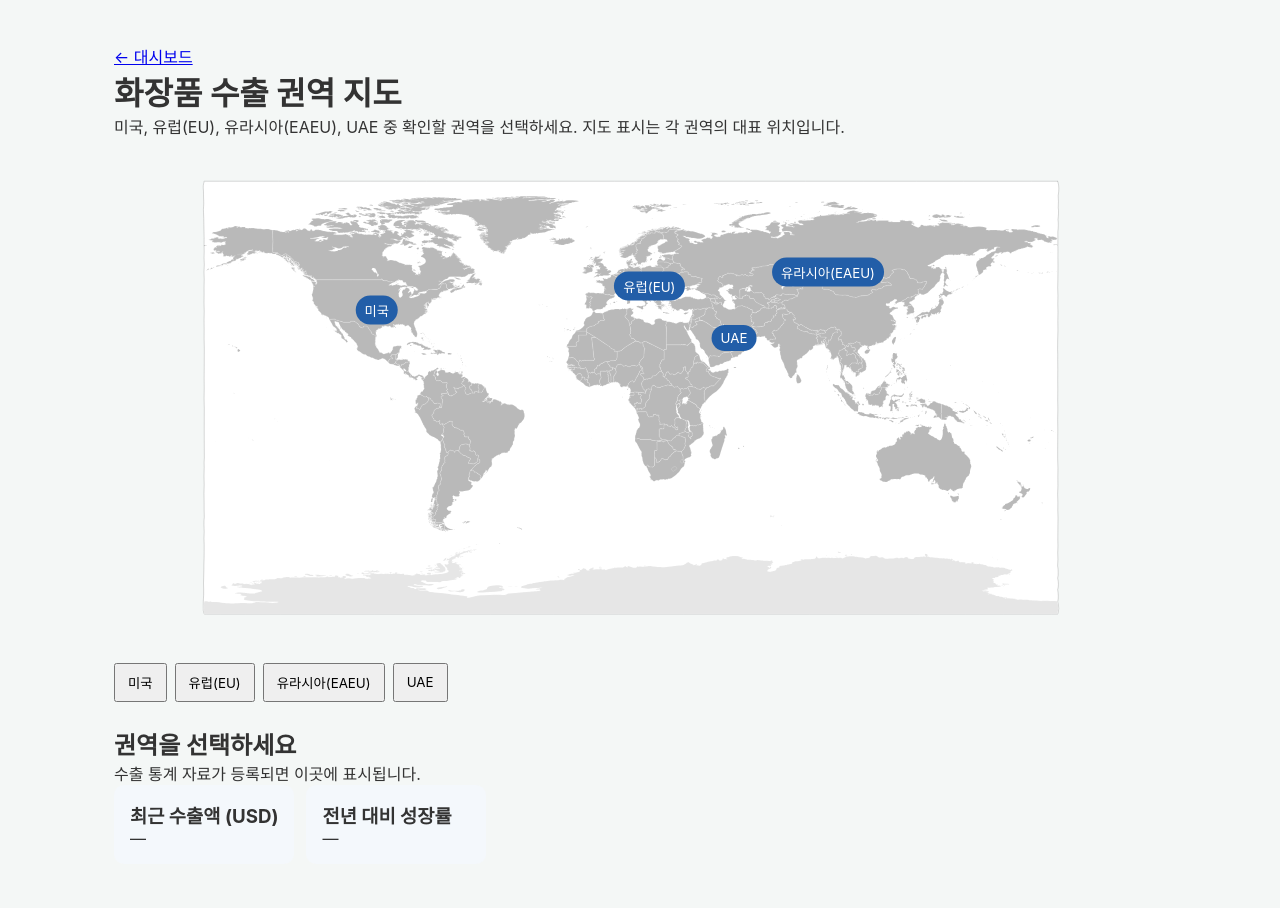
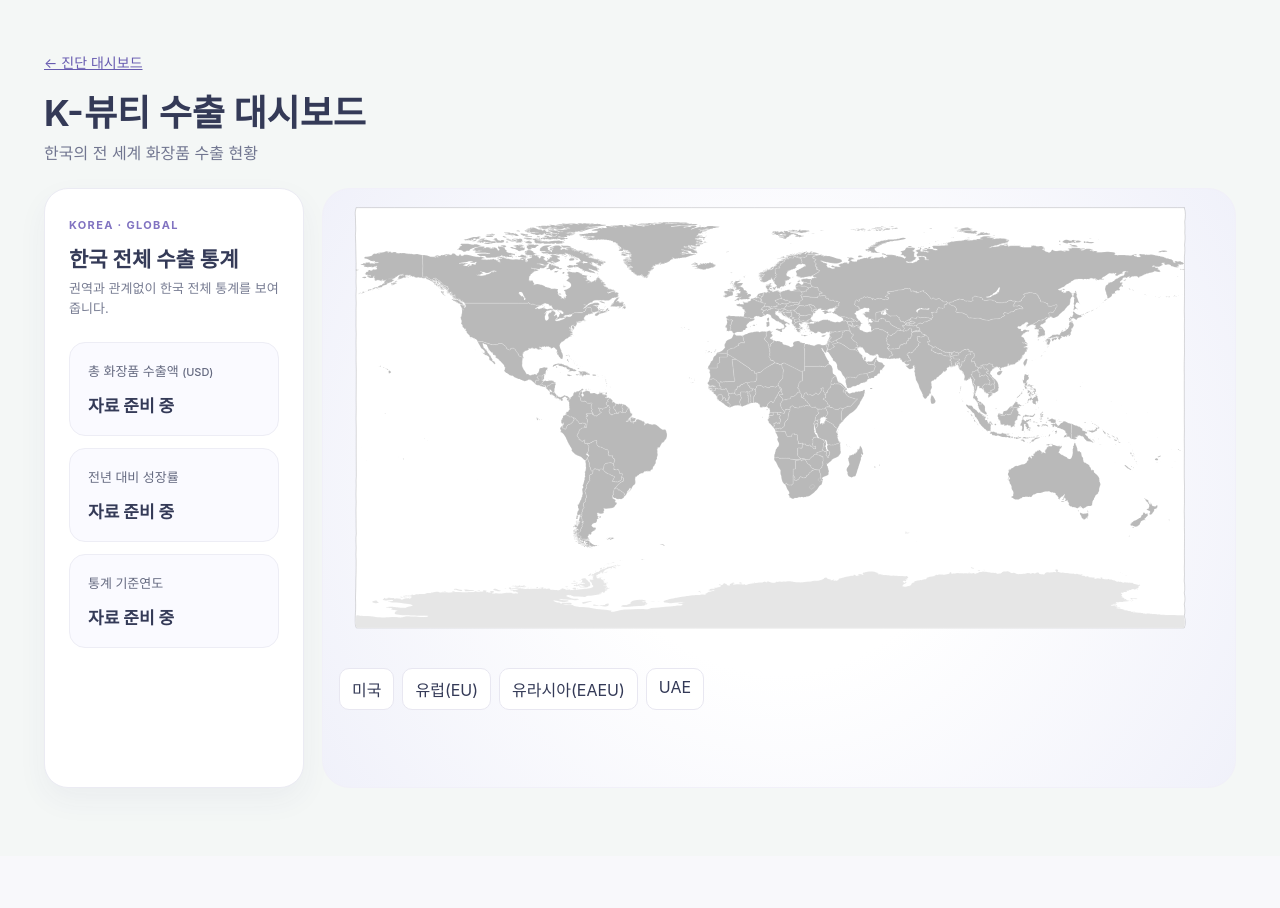
Before and after one commit to kijoojootopia/junior, a Flask app: page /export in a window 1280 px wide. After the commit the page ends 788 px from the top, so only its background shows below. Run offline with Flask 3, Linux system fonts and the light colour scheme.

Commit message:
09/25 codex revised

```diff
--- a/app.py
+++ b/app.py
@@ -1,6 +1,6 @@
 import os
 import json
-from flask import Flask, render_template, request, jsonify
+from flask import Flask, render_template, request, jsonify, redirect, url_for
 from dotenv import load_dotenv
 
 # .env 환경변수 로드
@@ -14,8 +14,14 @@ app = Flask(__name__)
 app.register_blueprint(export_bp)
 app.config['UPLOAD_FOLDER'] = 'uploads'
 
-# 메인 페이지 라우터
+# 첫 접속은 수출 권역 지도로 이동
 @app.route('/')
+def home():
+    return redirect(url_for('export.dashboard'))
+
+
+# 진단 대시보드 라우터
+@app.route('/dashboard')
 def index():
     rates = get_current_exchange_rates()
     pipeline_data = {}
--- a/static/css/export_dashboard.css
+++ b/static/css/export_dashboard.css
@@ -1,15 +1,30 @@
-.export-dashboard { max-width: 1100px; margin: 0 auto; padding: 24px; }
-.export-map { position: relative; max-width: 940px; margin: 24px auto; }
-.export-map img { display: block; width: 100%; height: auto; }
-.map-pin { position: absolute; left: var(--x); top: var(--y); transform: translate(-50%, -50%); border: 0; border-radius: 18px; padding: 5px 9px; background: #225ea8; color: white; cursor: pointer; }
-.map-pin:hover, .map-pin[aria-pressed="true"] { background: #143d70; }
-.map-pin:focus-visible, .country-list button:focus-visible { outline: 3px solid #f0a500; outline-offset: 2px; }
-.country-list { display: flex; flex-wrap: wrap; gap: 8px; }
-.country-list button { padding: 8px 12px; cursor: pointer; }
-.country-list button[aria-pressed="true"] { font-weight: bold; border-color: #225ea8; }
-.export-results { margin-top: 24px; }
-.export-cards { display: flex; flex-wrap: wrap; gap: 12px; }
-.export-cards > div { min-width: 180px; padding: 16px; background: #f4f8fc; border-radius: 10px; }
-.trade-chart-row { display: grid; grid-template-columns: 4em minmax(100px, 1fr) 10em; gap: 12px; align-items: center; margin: 8px 0; }
-.trade-chart-row meter { width: 100%; height: 22px; }
-@media (max-width: 600px) { .map-pin { font-size: 10px; padding: 3px; } .trade-chart-row { grid-template-columns: 3em 1fr; } .trade-chart-row span:last-child { grid-column: 2; } }
+.export-dashboard { max-width: 1440px; margin: 0 auto; padding: 32px 24px 48px; color: #343a57; }
+.export-header { margin-bottom: 24px; }
+.export-header a { color: #675bb0; font-size: 14px; }
+.export-header h1 { margin: 12px 0 4px; font-size: clamp(26px, 3vw, 36px); }
+.export-header p { margin: 0; color: #717690; }
+.export-layout { display: grid; grid-template-columns: 260px minmax(0, 1fr); gap: 18px; align-items: stretch; }
+.export-overview { padding: 24px; border: 1px solid #ebebf3; border-radius: 24px; background: #fff; box-shadow: 0 12px 30px #4042770d; }
+.export-eyebrow { color: #8173c1; font-size: 11px; font-weight: 700; letter-spacing: .12em; }
+.export-overview h2 { margin: 10px 0 6px; font-size: 21px; }
+.export-overview > p { margin: 0 0 24px; color: #777c92; font-size: 13px; line-height: 1.5; }
+.export-stat { margin-top: 12px; padding: 18px; border: 1px solid #ededf5; border-radius: 16px; background: #fafaff; }
+.export-stat h3 { margin: 0 0 12px; color: #656a80; font-size: 13px; font-weight: 500; }
+.export-stat h3 small { font-size: 11px; }
+.export-stat p { margin: 0; color: #343a57; font-size: 17px; font-weight: 700; }
+.export-map { position: relative; min-width: 0; min-height: 600px; overflow: hidden; border: 1px solid #f1f0f9; border-radius: 28px; background: radial-gradient(circle, #fff 34%, #f0f1fa 100%); }
+#export-globe { width: 100%; height: 600px; }
+#export-globe:not(.is-ready) { position: absolute; inset: 0; opacity: 0; pointer-events: none; }
+#export-map-fallback { display: block; width: 100%; height: auto; }
+#export-globe.is-ready + #export-map-fallback { display: none; }
+.export-fallback { display: flex; flex-wrap: wrap; gap: 8px; padding: 16px; }
+.export-fallback a { padding: 8px 12px; border: 1px solid #e8e7f1; border-radius: 10px; background: #fff; color: #343a57; text-decoration: none; }
+#export-globe.is-ready ~ .export-fallback { display: none; }
+.globe-marker { display: flex; flex-direction: column; align-items: center; width: 46px; height: 64px; padding: 0; background: transparent; pointer-events: auto; }
+.globe-marker__tile { position: relative; display: grid; place-items: center; width: 40px; height: 42px; border: 5px solid #fff; border-radius: 11px; background: #2bc875; color: #fff; box-shadow: 0 3px 10px #50507840; }
+.globe-marker__tile::after { position: absolute; bottom: -8px; width: 9px; height: 9px; background: #fff; content: ""; transform: rotate(45deg); }
+.globe-marker__tile svg { z-index: 1; width: 23px; height: 23px; }
+.globe-marker__ring { width: 15px; height: 15px; margin-top: 5px; border: 3px solid #7565d4; border-radius: 50%; background: #fff; box-shadow: 0 0 0 7px #7565d43b; }
+.globe-marker:focus-visible { outline: 3px solid #7565d4; outline-offset: 3px; border-radius: 12px; }
+@media (max-width: 800px) { .export-layout { grid-template-columns: 1fr; } }
+@media (max-width: 700px) { .export-dashboard { padding: 20px 16px 32px; } .export-map { min-height: 380px; } #export-globe { height: 380px; } }
--- a/static/js/export_dashboard.js
+++ b/static/js/export_dashboard.js
@@ -1,54 +1,34 @@
-const status = document.getElementById("trade-status");
-const title = document.getElementById("country-title");
-const amount = document.getElementById("latest-export");
-const growth = document.getElementById("growth-rate");
-const series = document.getElementById("export-series");
-let activeRequest;
-
-document.querySelectorAll("[data-country]").forEach(button => {
-  button.addEventListener("click", async () => {
-    const country = button.dataset.country;
-    activeRequest?.abort();
-    activeRequest = new AbortController();
-    document.querySelectorAll("[data-country]").forEach(item => {
-      item.setAttribute("aria-pressed", String(item.dataset.country === country));
-    });
-    title.textContent = button.textContent;
-    status.textContent = "자료를 불러오는 중입니다.";
-    amount.textContent = growth.textContent = "—";
-    series.replaceChildren();
-    try {
-      const response = await fetch(`/api/export/trade?country=${encodeURIComponent(country)}`, { signal: activeRequest.signal });
-      if (!response.ok) throw new Error("자료를 불러오지 못했습니다.");
-      const data = await response.json();
-      if (!data.series.length) {
-        status.textContent = "등록된 수출 통계가 없습니다.";
-        return;
-      }
-      status.textContent = "";
-      amount.textContent = new Intl.NumberFormat("ko-KR").format(data.latest.export_usd);
-      growth.textContent = data.growth_pct === null ? "산정 불가" : `${data.growth_pct}%`;
-      const chart = document.createElement("div");
-      chart.className = "trade-chart";
-      const maximum = Math.max(...data.series.map(row => row.export_usd), 1);
-      data.series.forEach(row => {
-        const item = document.createElement("div");
-        item.className = "trade-chart-row";
-        const label = document.createElement("span");
-        label.textContent = row.year;
-        const bar = document.createElement("meter");
-        bar.min = 0;
-        bar.max = maximum;
-        bar.value = row.export_usd;
-        bar.setAttribute("aria-label", `${row.year}년 수출액`);
-        const value = document.createElement("span");
-        value.textContent = `${new Intl.NumberFormat("ko-KR").format(row.export_usd)} USD`;
-        item.append(label, bar, value);
-        chart.append(item);
-      });
-      series.append(chart);
-    } catch (error) {
-      if (error.name !== "AbortError") status.textContent = error.message;
-    }
-  });
-});
+const globeContainer = document.getElementById("export-globe");
+if (globeContainer && window.Globe) {
+  try {
+    const locations = [
+      { country: "US", lat: 39, lng: -98 },
+      { country: "EU", lat: 50, lng: 10 },
+      { country: "EAC", lat: 55, lng: 75 },
+      { country: "AE", lat: 24, lng: 54 },
+    ];
+    const globe = new Globe(globeContainer)
+      .globeImageUrl(globeContainer.dataset.mapUrl)
+      .backgroundColor("rgba(0,0,0,0)")
+      .atmosphereColor("#c9c8f3")
+      .atmosphereAltitude(0.13)
+      .htmlElementsData(locations)
+      .htmlAltitude(0.015)
+      .htmlElement(location => {
+        const target = document.querySelector(`.export-fallback [data-country="${location.country}"]`);
+        const marker = document.createElement("a");
+        marker.href = target.href;
+        marker.className = "globe-marker";
+        marker.setAttribute("aria-label", target.textContent.trim());
+        marker.innerHTML = '<span class="globe-marker__tile"><svg viewBox="0 0 32 32" aria-hidden="true"><path d="M8 12h12c4 0 4-5 0-5-2 0-3 1-3 2M6 16h18c4 0 4 5 0 5-2 0-3-1-3-2M9 20h7c4 0 4 5 0 5-2 0-3-1-3-2" fill="none" stroke="currentColor" stroke-width="2" stroke-linecap="round"/></svg></span><span class="globe-marker__ring"></span>';
+        return marker;
+      })
+      .onGlobeReady(() => globeContainer.classList.add("is-ready"))
+      .width(globeContainer.clientWidth)
+      .height(globeContainer.clientHeight)
+      .pointOfView({ lat: 42, lng: 63, altitude: 1.7 });
+    new ResizeObserver(() => globe.width(globeContainer.clientWidth).height(globeContainer.clientHeight)).observe(globeContainer);
+  } catch (error) {
+    globeContainer.replaceChildren();
+  }
+}
--- a/static/js/main.js
+++ b/static/js/main.js
@@ -7,6 +7,10 @@ document.addEventListener("DOMContentLoaded", () => {
     if (!uploadForm) return;
 
     const regionSelect = document.getElementById("regionSelect");
+    const requestedRegion = new URLSearchParams(window.location.search).get("region");
+    if ([...regionSelect.options].some(option => option.value === requestedRegion)) {
+        regionSelect.value = requestedRegion;
+    }
     const pipelineTypeSelect = document.getElementById("pipelineTypeSelect");
     const pipelineTypeControl = document.getElementById("pipeline-type-control");
     const pipelineLabel = document.getElementById("pipeline-label");
--- a/templates/export_dashboard.html
+++ b/templates/export_dashboard.html
@@ -3,28 +3,29 @@
 {% block content %}
 <link rel="stylesheet" href="{{ url_for('static', filename='css/export_dashboard.css') }}">
 <main class="export-dashboard">
-  <a href="{{ url_for('index') }}">← 대시보드</a>
-  <h1>화장품 수출 권역 지도</h1>
-  <p>미국, 유럽(EU), 유라시아(EAEU), UAE 중 확인할 권역을 선택하세요. 지도 표시는 각 권역의 대표 위치입니다.</p>
-  <div class="export-map" aria-label="권역 선택 지도">
-    <img src="{{ url_for('static', filename='img/world.svg') }}" alt="세계 지도">
-    <button class="map-pin" style="--x:22%;--y:31%" data-country="US">미국</button>
-    <button class="map-pin" style="--x:51%;--y:26%" data-country="EU">유럽(EU)</button>
-    <button class="map-pin" style="--x:70%;--y:23%" data-country="EAC">유라시아(EAEU)</button>
-    <button class="map-pin" style="--x:60%;--y:37%" data-country="AE">UAE</button>
+  <header class="export-header">
+    <a href="{{ url_for('index') }}">← 진단 대시보드</a>
+    <h1>K-뷰티 수출 대시보드</h1>
+    <p>한국의 전 세계 화장품 수출 현황</p>
+  </header>
+  <div class="export-layout">
+    <aside class="export-overview" aria-label="한국 전체 수출 통계">
+      <span class="export-eyebrow">KOREA · GLOBAL</span>
+      <h2>한국 전체 수출 통계</h2>
+      <p>권역과 관계없이 한국 전체 통계를 보여줍니다.</p>
+      <div class="export-stat"><h3>총 화장품 수출액 <small>(USD)</small></h3><p>자료 준비 중</p></div>
+      <div class="export-stat"><h3>전년 대비 성장률</h3><p>자료 준비 중</p></div>
+      <div class="export-stat"><h3>통계 기준연도</h3><p>자료 준비 중</p></div>
+    </aside>
+    <div class="export-map" aria-label="권역 선택 지도">
+      <div id="export-globe" data-map-url="{{ url_for('static', filename='img/globe-surface.png') }}" aria-hidden="true"></div>
+      <img id="export-map-fallback" src="{{ url_for('static', filename='img/world.svg') }}" alt="세계 지도">
+      <nav class="export-fallback" aria-label="지구본을 사용할 수 없을 때 권역 선택">
+        {% for code, name in countries.items() %}<a data-country="{{ code }}" href="{{ url_for('index', region=('uae' if code == 'AE' else code|lower)) }}">{{ name }}</a>{% endfor %}
+      </nav>
+    </div>
   </div>
-  <nav class="country-list" aria-label="권역 목록">
-    {% for code, name in countries.items() %}<button data-country="{{ code }}">{{ name }}</button>{% endfor %}
-  </nav>
-  <section class="export-results" aria-live="polite">
-    <h2 id="country-title">권역을 선택하세요</h2>
-    <p id="trade-status">수출 통계 자료가 등록되면 이곳에 표시됩니다.</p>
-    <div class="export-cards">
-      <div><h3>최근 수출액 (USD)</h3><p id="latest-export">—</p></div>
-      <div><h3>전년 대비 성장률</h3><p id="growth-rate">—</p></div>
-    </div>
-    <div id="export-series" aria-label="연도별 수출액 추이"></div>
-  </section>
 </main>
+<script src="https://cdn.jsdelivr.net/npm/globe.gl" defer></script>
 <script src="{{ url_for('static', filename='js/export_dashboard.js') }}" defer></script>
 {% endblock %}
```
Also changed, not shown: readme.md, static/img/globe-surface.png (added).
